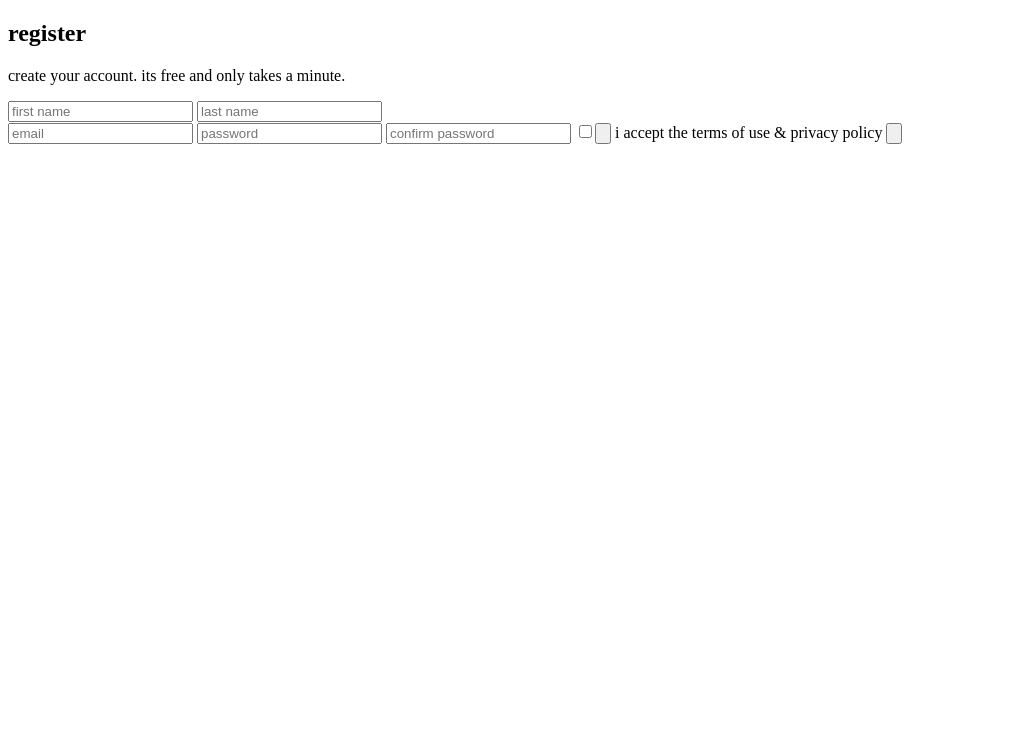
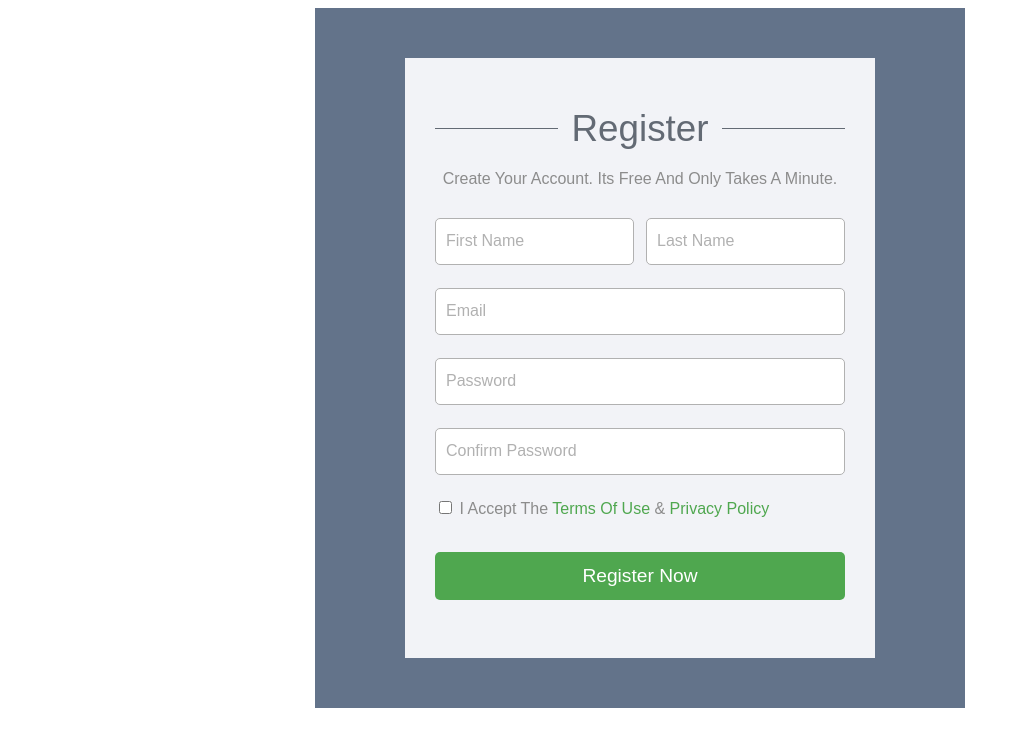
Before and after one commit to Aqqula/homework-form-20-12-22, a plain HTML site: page index.html in a window 1280 px wide. Shown: the whole page, without its empty margins (0-1020 px from the left). Drawn offline with Linux system fonts and the light colour scheme.

Commit message:
Add form

```diff
--- a/assets/css/style.css
+++ b/assets/css/style.css
@@ -0,0 +1,97 @@
+:root {
+  font-size: 16px;
+  font-family: Arial, Helvetica, sans-serif;
+  color: rgb(140, 140, 140);
+}
+* {
+  box-sizing: border-box;
+  text-transform: capitalize;
+}
+a {
+  color: #4fa74f;
+  text-decoration: none;
+}
+
+.main-section {
+  display: flex;
+  max-width: 650px;
+  width: 95%;
+  min-width: 650px;
+  height: 700px;
+  background-color: #63738a;
+  margin: auto;
+}
+.register-form {
+  max-width: 470px;
+  width: 95%;
+  min-width: 470px;
+  height: 600px;
+
+  background-color: #f2f3f7;
+  margin: auto;
+  padding: 30px;
+  text-align: center;
+}
+.wrapp-header{
+    overflow: hidden;
+}
+.header-form {
+  font-size: 2.3rem;
+  margin-bottom: 18px;
+  color: #636a74;
+  font-weight: normal;
+}
+.header-form {
+    position: relative;
+}
+
+.header-form::before,
+.header-form::after {
+    content: '';
+    position: absolute;
+    width: 100%;
+    height: 1px;
+    background-color: #636a74;
+    top: 50%;
+}
+.header-form::before{
+    right: 110%;
+}
+.header-form::after{
+    left: 110%;
+}
+.description{
+    margin-bottom: 30px;
+}
+::placeholder{
+    color:#b1b1b1;
+    font-family:Arial, Helvetica, sans-serif;
+    font-size: 1rem;
+}
+input{
+    border: 1px solid #b1b1b1;
+    border-radius: 5px;
+    padding: 15px 10px;
+    margin-bottom: 23px;
+}
+.full-name{
+    display: flex;
+    justify-content: space-between;
+}
+.contacts-info{
+    text-align: left;
+}
+.contacts-info>input{
+    width: 100%;
+}
+.register-btn{
+    border: none;
+    border-radius: 5px;
+    margin-top: 15px;
+    outline: none;
+    width: 100%;
+    height: 9%;
+    font-size: 1.2rem;
+    color: white;
+    background-color: #4fa74f;
+}
--- a/index.html
+++ b/index.html
@@ -10,20 +10,37 @@
   <body>
     <section class="main-section">
       <form action="" class="register-form">
-        <h1 class="header-form">register</h1>
-        <p class="description">create your account. its free and only takes a minute.</p>
+        <h1 class="wrapp-header"><span class="header-form">register</span></h1>
+        <p class="description">
+          create your account. its free and only takes a minute.
+        </p>
+
         <div class="full-name">
-          <input type="text" name="" id="" placeholder="first name" />
-          <input type="text" name="" id="" placeholder="last name"/>
+          <input type="text" name="first-name" id="" placeholder="first name" />
+          <input type="text" name="last-name" id="" placeholder="last name" />
         </div>
-        <input type="email" name="" id="" placeholder="email"/>
-        <input type="password" name="" id="" placeholder="password"/>
-        <input type="password" name="" id="" placeholder="confirm password"/>
-        <label for="">
-          <input type="checkbox" name="" id="" /><input type="submit" value=""/>
-          i accept the terms of use & privacy policy
-        </label>
-        <input type="submit" value="">
+
+        <div class="contacts-info">
+          <input type="email" name="user-email" id="" placeholder="email" />
+          <input
+            type="password"
+            name="user-password"
+            id=""
+            placeholder="password"
+          />
+          <input
+            type="password"
+            name="confirm-password"
+            id=""
+            placeholder="confirm password"
+          />
+          <label for="">
+            <input type="checkbox" name="" id="" />
+            I accept the <a href="">terms of use</a> &
+            <a href="">privacy policy</a>
+          </label>
+        </div>
+        <button class="register-btn" type="submit">register now</button>
       </form>
     </section>
   </body>
```
